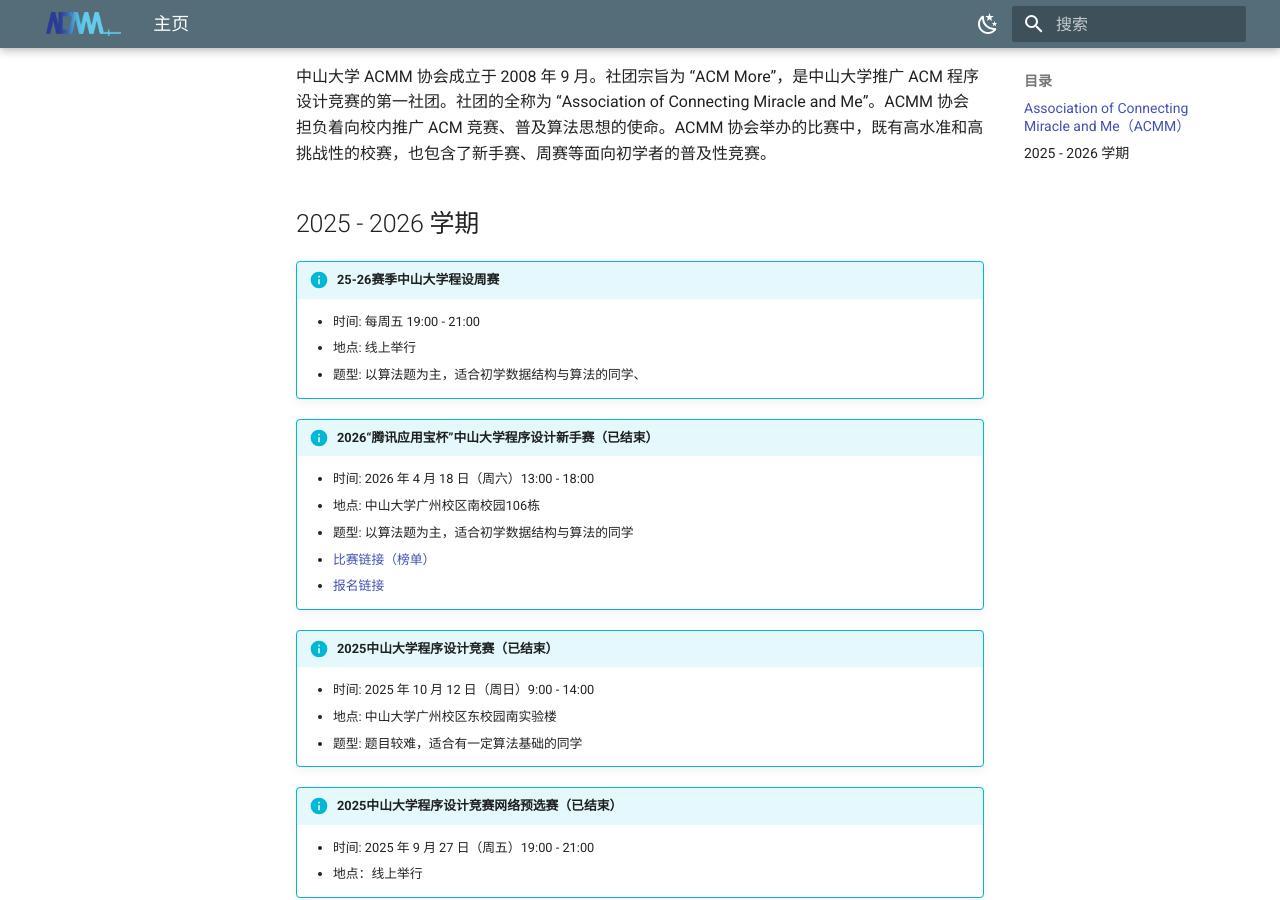
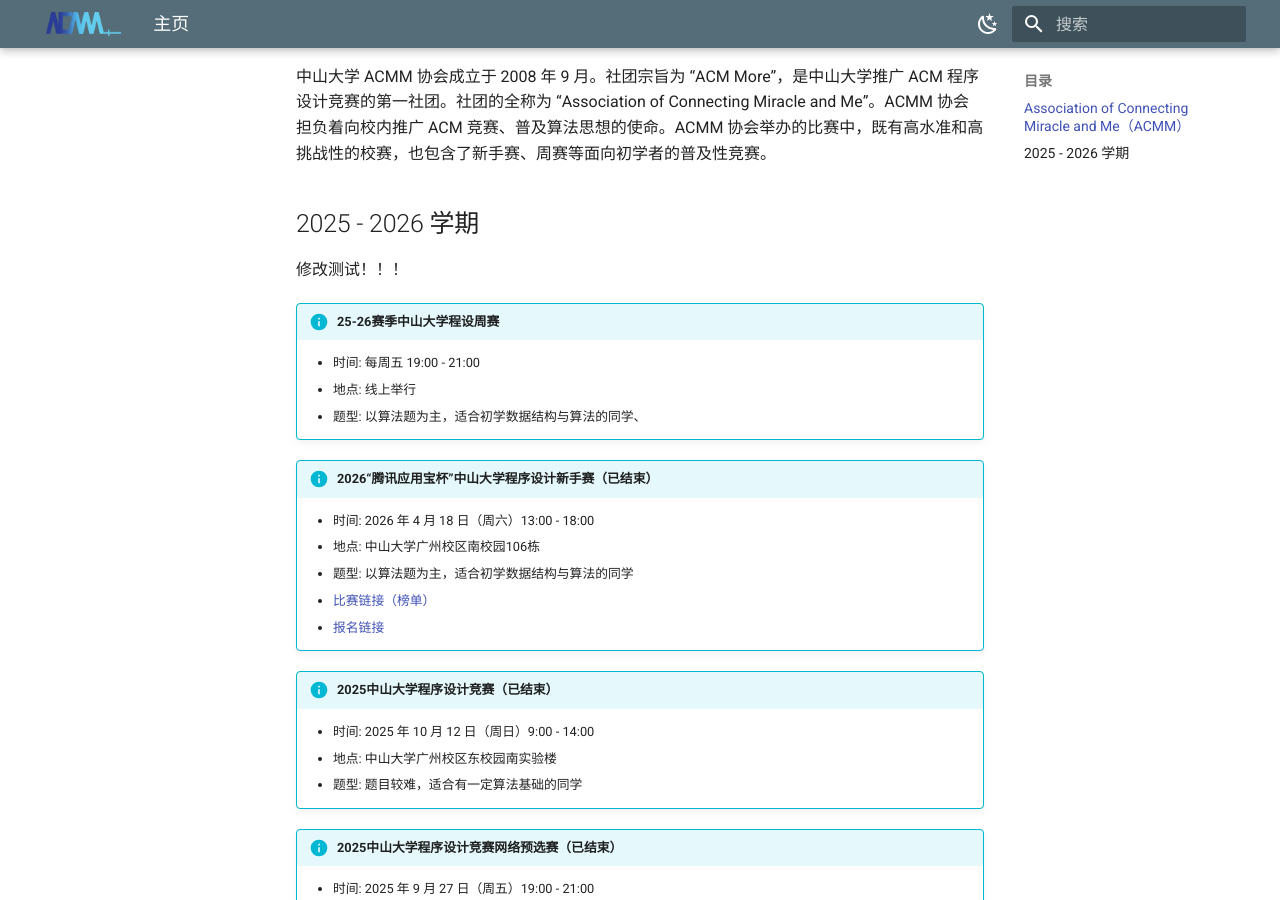
Before and after one commit to SemsueZhang/acmm-site, an MkDocs documentation site: the page built from docs/index.md, in a window 1280 px wide and 900 px high, scrolled down 460 px. Built offline with MkDocs 1.6.1 and Material for MkDocs 9.7.7, drawn with Linux system fonts in a browser that asks for light colours.

Commit message:
修改测试

```diff
--- a/docs/index.md
+++ b/docs/index.md
@@ -13,6 +13,8 @@
 中山大学 ACMM 协会成立于 2008 年 9 月。社团宗旨为 “ACM More”，是中山大学推广 ACM 程序设计竞赛的第一社团。社团的全称为 “Association of Connecting Miracle and Me”。ACMM 协会担负着向校内推广 ACM 竞赛、普及算法思想的使命。ACMM 协会举办的比赛中，既有高水准和高挑战性的校赛，也包含了新手赛、周赛等面向初学者的普及性竞赛。
 
 ## 2025 - 2026 学期
+
+修改测试！！！
 
 !!! info "25-26赛季中山大学程设周赛"
     - 时间: 每周五 19:00 - 21:00
```
